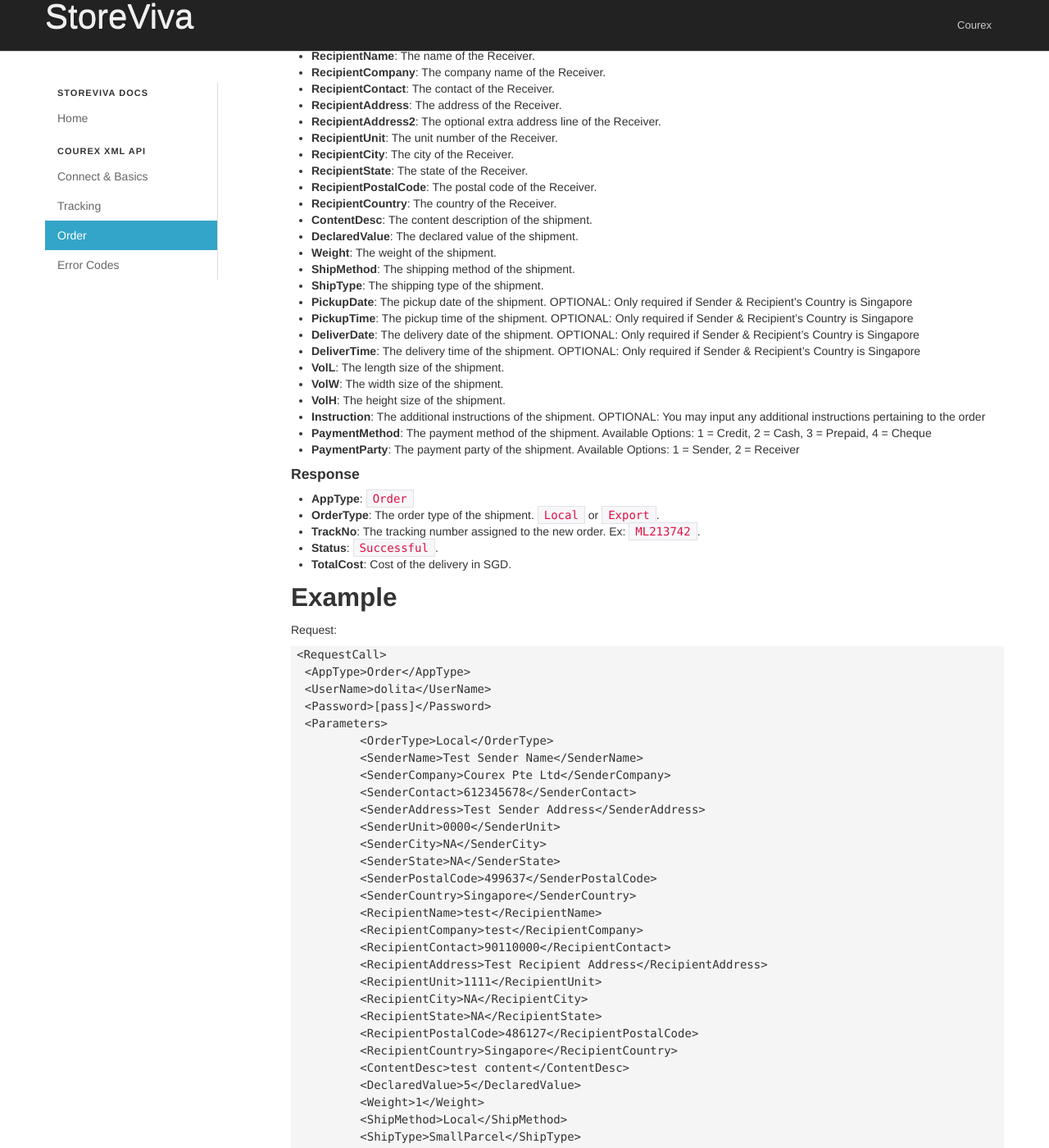
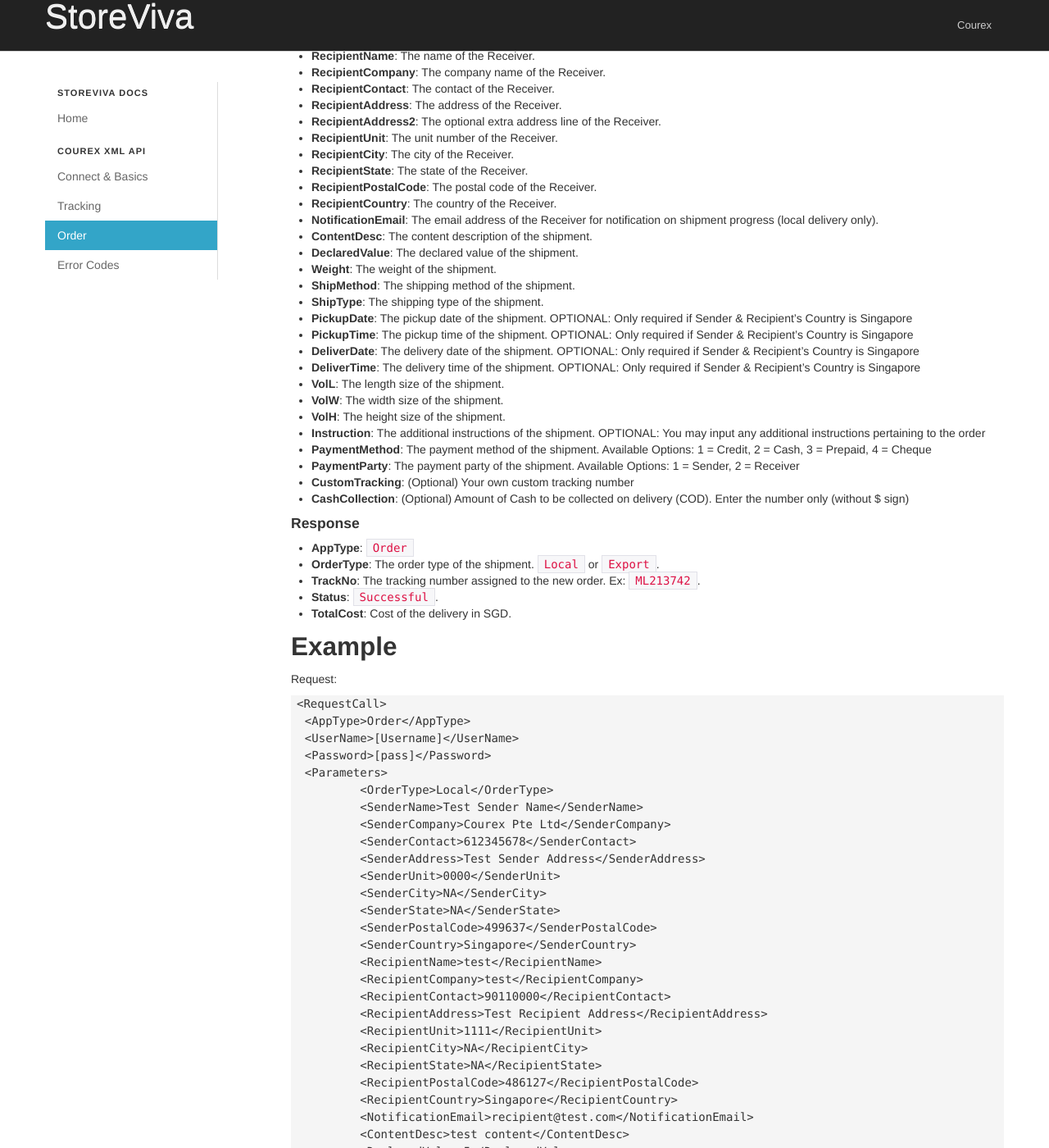
Before and after one commit to storeviva/storeviva.github.io, a Jekyll site: the page built from courex_xml/order.md, in a window 1280 px wide and 1400 px high, scrolled down 402 px. Shown: the whole window at 82% size. Built offline with Jekyll 4.4.1, drawn with Linux system fonts in a browser that asks for light colours; nearby versions of some CDN libraries; Markdown is read by kramdown in place of the engine named in the settings; some of the changed text lies outside the part shown.

Commit message:
update courex_xml/order.md: add 3 XML tags (email, COD, external tracking); update courex_xml/tracking.md: change name;

````diff
--- a/courex_xml/order.md
+++ b/courex_xml/order.md
@@ -31,6 +31,7 @@
 - **RecipientState**: The state of the Receiver.
 - **RecipientPostalCode**: The postal code of the Receiver.
 - **RecipientCountry**: The country of the Receiver.
+- **NotificationEmail**: The email address of the Receiver for notification on shipment progress (local delivery only).
 - **ContentDesc**: The content description of the shipment.
 - **DeclaredValue**: The declared value of the shipment.
 - **Weight**: The weight of the shipment.
@@ -46,6 +47,8 @@
 - **Instruction**: The additional instructions of the shipment. OPTIONAL: You may input any additional instructions pertaining to the order
 - **PaymentMethod**: The payment method of the shipment. Available Options: 1 = Credit, 2 = Cash, 3 = Prepaid, 4 = Cheque
 - **PaymentParty**: The payment party of the shipment. Available Options: 1 = Sender, 2 = Receiver
+- **CustomTracking**: (Optional) Your own custom tracking number
+- **CashCollection**: (Optional) Amount of Cash to be collected on delivery (COD). Enter the number only (without $ sign)
 
 #### Response
 - **AppType**: ```Order```
@@ -61,7 +64,7 @@
 ```xml
 <RequestCall>
   <AppType>Order</AppType>
-  <UserName>dolita</UserName>
+  <UserName>[Username]</UserName>
   <Password>[pass]</Password>
   <Parameters>
 	  <OrderType>Local</OrderType>
@@ -83,6 +86,7 @@
 	  <RecipientState>NA</RecipientState>
 	  <RecipientPostalCode>486127</RecipientPostalCode>
 	  <RecipientCountry>Singapore</RecipientCountry>
+	  <NotificationEmail>recipient@test.com</NotificationEmail>
 	  <ContentDesc>test content</ContentDesc>
 	  <DeclaredValue>5</DeclaredValue>
 	  <Weight>1</Weight>
````
Also changed, not shown: other parts of courex_xml/order.md (+2 -0 lines), courex_xml/tracking.md (+1 -1 lines).
